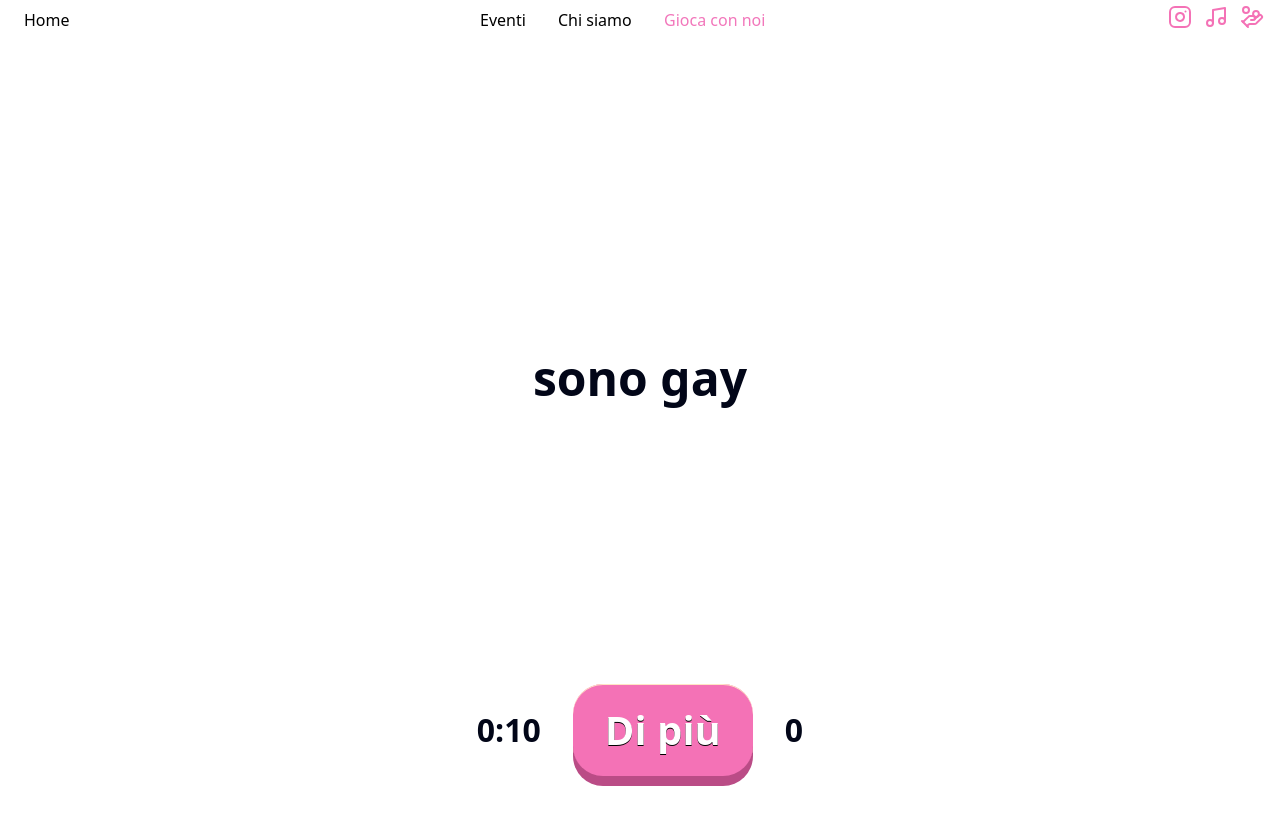
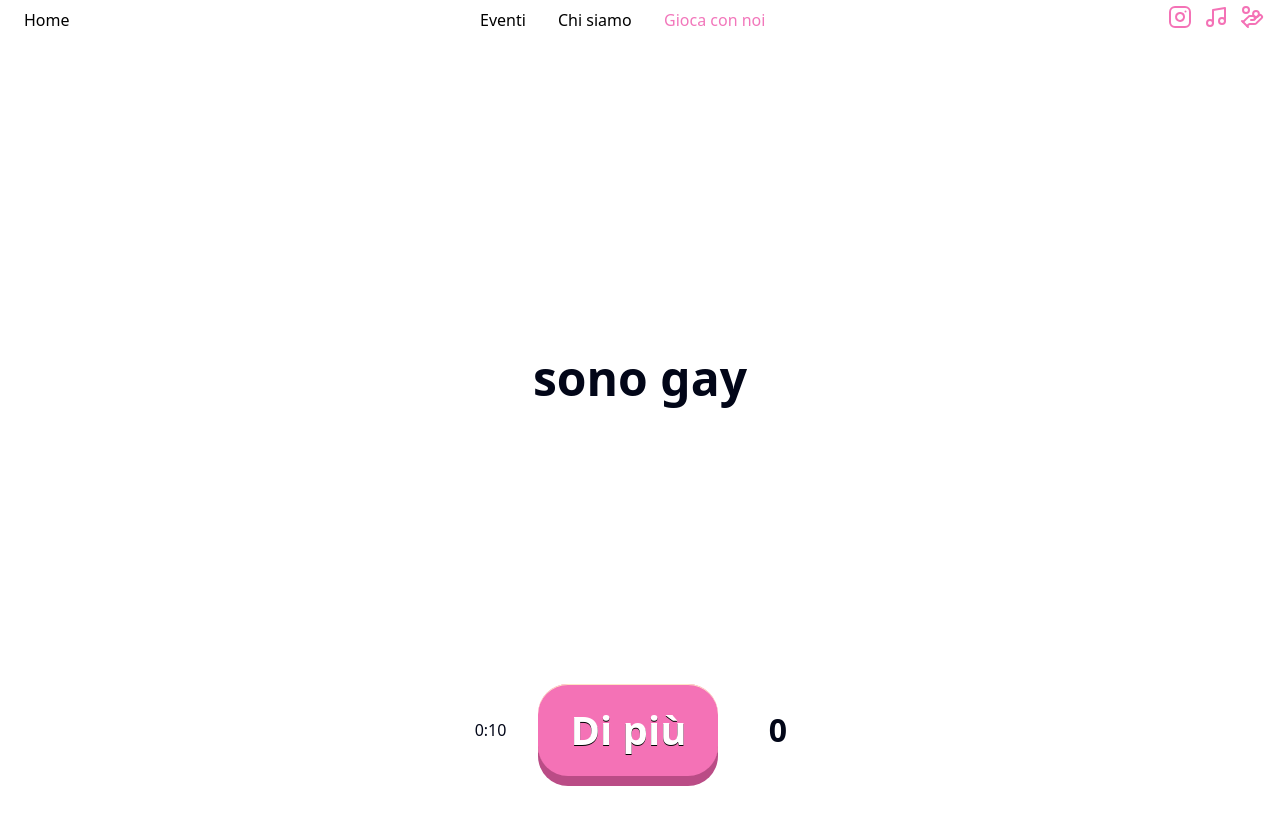
Before and after one commit to ChiaraPersona/Sboccat3, a SvelteKit app: page /gioca in a window 1280 px wide. Shown: the top 824 px of the page. Built offline with nearby package versions, Linux system fonts and the light colour scheme.

Commit message:
fix gioco 3

```diff
--- a/src/routes/gioca/+page.svelte
+++ b/src/routes/gioca/+page.svelte
@@ -188,11 +188,12 @@
 		flex-wrap: wrap;
 	}
 
-	.timer,
 	.counter {
 		font-size: 2rem;
 		font-weight: bold;
 		user-select: none;
+		min-width: 3ch; /* 👈 Previene lo spostamento quando i numeri crescono */
+		text-align: center;
 	}
 
 	.btn-text {
@@ -226,8 +227,8 @@
 		border-radius: 15px;
 		padding: 2rem;
 		box-shadow: 0 10px 30px rgba(0, 0, 0, 0.2);
-		max-width: 90vw;
-		width: 100%;
+		width: 90%;
+		max-width: 400px; /* 👈 Limita la larghezza su desktop */
 		max-height: 80vh;
 		overflow-y: auto;
 		text-align: center;
```
